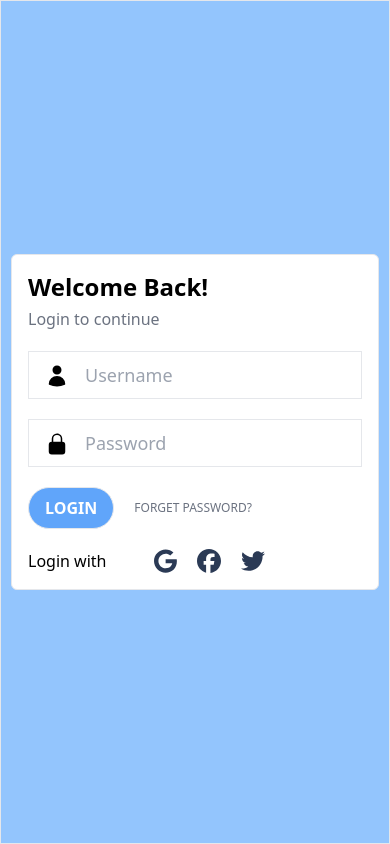
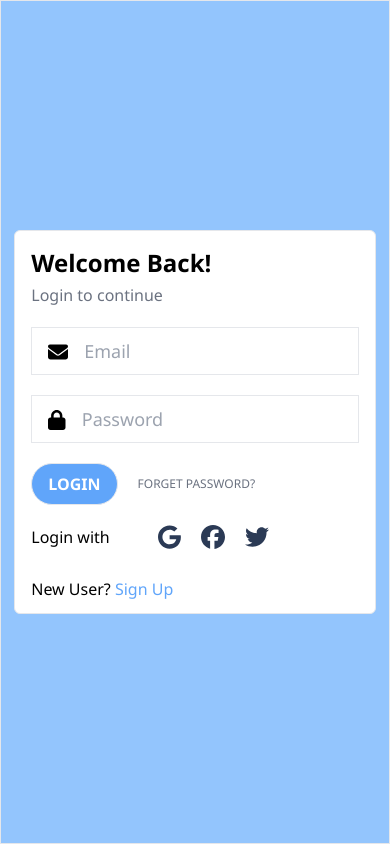
Before and after one commit to ThirumuruganR1705/ecommerce, a Next.js app: page /login in a window 390 px wide. Built offline with nearby package versions, Linux system fonts and the light colour scheme.

Commit message:
login page

```diff
--- /dev/null
+++ b/lib/mongodb.js
@@ -0,0 +1,30 @@
+// This approach is taken from https://github.com/vercel/next.js/tree/canary/examples/with-mongodb
+import { MongoClient } from "mongodb";
+
+if (!process.env.MONGODB_URI) {
+  throw new Error('Invalid/Missing environment variable: "MONGODB_URI"');
+}
+
+const uri = process.env.MONGODB_URI;
+const options = {};
+
+let client;
+let clientPromise;
+
+if (process.env.NODE_ENV === "development") {
+  // In development mode, use a global variable so that the value
+  // is preserved across module reloads caused by HMR (Hot Module Replacement).
+  if (!global._mongoClientPromise) {
+    client = new MongoClient(uri, options);
+    global._mongoClientPromise = client.connect();
+  }
+  clientPromise = global._mongoClientPromise;
+} else {
+  // In production mode, it's best to not use a global variable.
+  client = new MongoClient(uri, options);
+  clientPromise = client.connect();
+}
+
+// Export a module-scoped MongoClient promise. By doing this in a
+// separate module, the client can be shared across functions.
+export default clientPromise;
--- a/package.json
+++ b/package.json
@@ -9,13 +9,17 @@
     "lint": "next lint"
   },
   "dependencies": {
+    "@auth/mongodb-adapter": "^1.0.0",
     "@fortawesome/fontawesome-svg-core": "^6.4.0",
     "@fortawesome/free-brands-svg-icons": "^6.4.0",
     "@fortawesome/free-regular-svg-icons": "^6.4.0",
     "@fortawesome/free-solid-svg-icons": "^6.4.0",
     "@fortawesome/react-fontawesome": "^0.2.0",
     "autoprefixer": "10.4.14",
+    "axios": "^1.4.0",
+    "mongodb": "^5.6.0",
     "next": "13.4.7",
+    "next-auth": "^4.22.1",
     "postcss": "8.4.24",
     "react": "18.2.0",
     "react-dom": "18.2.0",
--- a/pages/_app.js
+++ b/pages/_app.js
@@ -1,5 +1,8 @@
-import '@/styles/globals.css'
+import '@/styles/globals.css';
+import { SessionProvider } from 'next-auth/react';
 
-export default function App({ Component, pageProps }) {
-  return <Component {...pageProps} />
+export default function App({ Component, pageProps:{session,...pageProps} }) {
+  return <SessionProvider session={session}>
+    <Component {...pageProps} />
+  </SessionProvider>
 }
--- /dev/null
+++ b/pages/api/auth/[...nextauth].js
@@ -0,0 +1,25 @@
+import GoogleProvider from "next-auth/providers/google";
+import FacebookProvider from "next-auth/providers/facebook";
+import TwitterProvider from "next-auth/providers/twitter";
+import clientPromise from "@/lib/mongodb";
+import { MongoDBAdapter } from "@auth/mongodb-adapter";
+import NextAuth from "next-auth";
+
+export default NextAuth({
+
+    providers: [
+        GoogleProvider({
+            clientId: process.env.GOOGLE_CLIENT_ID,
+            clientSecret: process.env.GOOGLE_CLIENT_SECRET
+        }),
+        FacebookProvider({
+            clientId: process.env.FACEBOOK_CLIENT_ID,
+            clientSecret: process.env.FACEBOOK_CLIENT_SECRET
+        }),
+        TwitterProvider({
+            clientId: process.env.TWITTER_CLIENT_ID,
+            clientSecret: process.env.TWITTER_CLIENT_SECRET
+        })
+    ],
+    adapter: MongoDBAdapter(clientPromise),
+})
--- a/pages/index.js
+++ b/pages/index.js
@@ -1,11 +1,43 @@
-import { Inter } from 'next/font/google'
+import { Inter } from 'next/font/google';
+import { useSession, signIn } from 'next-auth/react';
+import { useRouter } from 'next/router';
+import { useEffect } from 'react';
+import axios from 'axios';
 
 const inter = Inter({ subsets: ['latin'] })
 
 export default function Home() {
-  return (
-    <div>
-      Hi
-    </div>
-  )
+
+  const { data: session } = useSession();
+  const router = useRouter();
+  const fetch = async () => {
+    try {
+      const response = await axios.get('https://aliexpress-datahub.p.rapidapi.com/item_detail?itemId=3256804591426248', {
+        headers: {
+          'X-RapidAPI-Key': '6b6510f000mshafe4f83d7f89c8cp1bc62cjsnc5768ccf27eb',
+          'X-RapidAPI-Host': 'aliexpress-datahub.p.rapidapi.com'
+        }
+      });
+      console.log(response.data);
+    } catch (error) {
+      console.error(error);
+    }
+  }
+
+  useEffect(() => {
+    fetch();
+  }, [])
+
+  if (session) {
+    return (
+      <div>{session.user.name}</div>
+    )
+  }
+  else {
+    return (
+      <div className='bg-blue-500 w-screen h-screen flex items-center justify-center'>
+        <h2 className='bg-white p-2 rounded-lg cursor-pointer' onClick={() => { router.push("/login") }}>Login With Google</h2>
+      </div>
+    )
+  }
 }
--- a/pages/login.js
+++ b/pages/login.js
@@ -1,52 +1,63 @@
-import { FontawesomeObject } from "@fortawesome/fontawesome-svg-core";
 import { FontAwesomeIcon } from "@fortawesome/react-fontawesome";
-import { faGoogle } from "@fortawesome/free-brands-svg-icons";
-import { faFacebook } from "@fortawesome/free-brands-svg-icons";
-import { faTwitter } from "@fortawesome/free-brands-svg-icons";
+import { faTwitter, faFacebook, faGoogle } from "@fortawesome/free-brands-svg-icons";
+import { faEnvelope, faLock, faUnlockKeyhole, faUser } from "@fortawesome/free-solid-svg-icons";
+import { useState } from "react";
+import { useSession, signIn, signOut } from "next-auth/react";
+
 
 const login = () => {
+
+    const [reg, setReg] = useState(false);
+
     return (
+
         <div className="md:p-8 px-2 border h-screen w-screen bg-blue-300 flex justify-center items-center">
-            <div className="flex border md:p-16 p-4 gap-3 bg-white rounded-md">
+            <div className="flex border md:p-16 p-4 gap-3 bg-white rounded-md relative h-auto pb-16">
+                <div className="absolute md:right-0 md:top-0 md:p-3 bottom-0 py-3">
+                    <p className="">{!reg ? "New User? " : "Existing User? "}<span className="text-blue-400 cursor-pointer" onClick={() => { setReg(!reg) }}>{!reg ? "Sign Up" : "Sign In"}</span></p>
+                </div>
                 <div className="w-1/2 h-full hidden md:block">
                     <img src="https://brandesignhub.com/images/quote_banner.png" className="w-full" />
                 </div>
                 <div className="md:w-1/2">
                     <p className="text-2xl md:text-4xl font-bold md:tracking-wide mb-1">Welcome Back!</p>
                     <p className="text-md md:text-lg text-gray-500 ">Login to continue</p>
-                    <div className="flex flex-col gap-5 mt-5 md:mt-10">
-                        <div className="md:mr-20 h-12 border flex px-4 gap-4">
+                    <div className={!reg ? "flex flex-col gap-5 mt-5 md:mt-10" : "flex flex-col gap-1 mt-5 md:mt-10"}>
+                        {reg && <div className="md:mr-20 h-12 border flex pl-4 gap-4">
                             <div className="h-12 flex items-center">
-                                <svg xmlns="http://www.w3.org/2000/svg" fill="currentColor" viewBox="0 0 24 24" strokeWidth="1.5" stroke="currentColor" className="w-6 h-6">
-                                    <path strokeLinecap="round" strokeLinejoin="round" d="M15.75 6a3.75 3.75 0 11-7.5 0 3.75 3.75 0 017.5 0zM4.501 20.118a7.5 7.5 0 0114.998 0A17.933 17.933 0 0112 21.75c-2.676 0-5.216-.584-7.499-1.632z" />
-                                </svg>
+                                <FontAwesomeIcon icon={faUser} size="lg" />
                             </div>
-                            <input className="text-lg " placeholder="Username" />
+                            <input className="text-lg w-full" type="email" placeholder="Username" />
+                        </div>}
+                        <div className="md:mr-20 h-12 border flex pl-4 gap-4">
+                            <div className="h-12 flex items-center">
+                                <FontAwesomeIcon icon={faEnvelope} size="lg" />
+                            </div>
+                            <input className="text-lg w-full" type="email" placeholder="Email" />
                         </div>
                         <div className="md:mr-20 h-12 border flex px-4 gap-4">
                             <div className="h-12 flex items-center">
-                                <svg xmlns="http://www.w3.org/2000/svg" viewBox="0 0 24 24" fill="currentColor" class="w-6 h-6">
-                                    <path fill-rule="evenodd" d="M12 1.5a5.25 5.25 0 00-5.25 5.25v3a3 3 0 00-3 3v6.75a3 3 0 003 3h10.5a3 3 0 003-3v-6.75a3 3 0 00-3-3v-3c0-2.9-2.35-5.25-5.25-5.25zm3.75 8.25v-3a3.75 3.75 0 10-7.5 0v3h7.5z" clip-rule="evenodd" />
-                                </svg>
+                                <FontAwesomeIcon icon={faLock} size="lg" />
                             </div>
-                            <input className="text-lg" type="password" placeholder="Password" />
+                            <input className="text-lg w-full" type="password" placeholder="Password" />
                         </div>
                         <div className="md:mt-5 flex gap-5">
-                            <button className="px-4 py-2 md:px-16 md:py-5 border bg-blue-400 text-white rounded-full font-bold">LOGIN</button>
-                            <a className="flex items-center text-xs md:text-sm text-gray-500 cursor-pointer">FORGET PASSWORD?</a>
+                            <button className="px-4 py-2 md:px-16 md:py-5 border bg-blue-400 hover:bg-blue-500 text-white rounded-full font-bold">{!reg ? "LOGIN" : "SIGN IN"}</button>
+                            {!reg && <a className="flex items-center text-xs md:text-sm text-gray-500 cursor-pointer">FORGET PASSWORD?</a>}
                         </div>
                         <div className="flex gap-12 md:mt-4">
-                            <p>Login with</p>
-                            <div className="flex md:gap-10 gap-5 ">
-                                <div><FontAwesomeIcon icon={faGoogle} size="xl" style={{color: "#2b3a55",}} className="cursor-pointer"/></div>
-                                <div><FontAwesomeIcon icon={faFacebook} size="xl" style={{color: "#2b3a55",}} className="cursor-pointer"/></div>
-                                <div><FontAwesomeIcon icon={faTwitter} size="xl" style={{color: "#2b3a55",}} className="cursor-pointer"/></div>
+                            <p className="md:p-2">{!reg ? "Login with" : "Sign In With"}</p>
+                            <div className="flex md:gap-3 gap-5 ">
+                                <div className="md:border md:p-2" onClick={()=>{signIn("google")}}><FontAwesomeIcon icon={faGoogle} size="xl" style={{ color: "#2b3a55", }} className="cursor-pointer" /></div>
+                                <div className="md:border md:p-2" onClick={()=>{signIn("facebook")}}><FontAwesomeIcon icon={faFacebook} size="xl" style={{ color: "#2b3a55", }} className="cursor-pointer" /></div>
+                                <div className="md:border md:p-2" onClick={()=>{signIn("twitter")}}><FontAwesomeIcon icon={faTwitter} size="xl" style={{ color: "#2b3a55", }} className="cursor-pointer" /></div>
                             </div>
                         </div>
                     </div>
                 </div>
             </div>
         </div>
+
     )
 }
 
--- a/styles/globals.css
+++ b/styles/globals.css
@@ -11,3 +11,7 @@
 input{
   outline: none;
 }
+
+*{
+  font-family: 'Segoe UI', Tahoma, Geneva, Verdana, sans-serif;
+}
```
Also changed, not shown: 2 other files (tests, documents, lock files or other folders).
